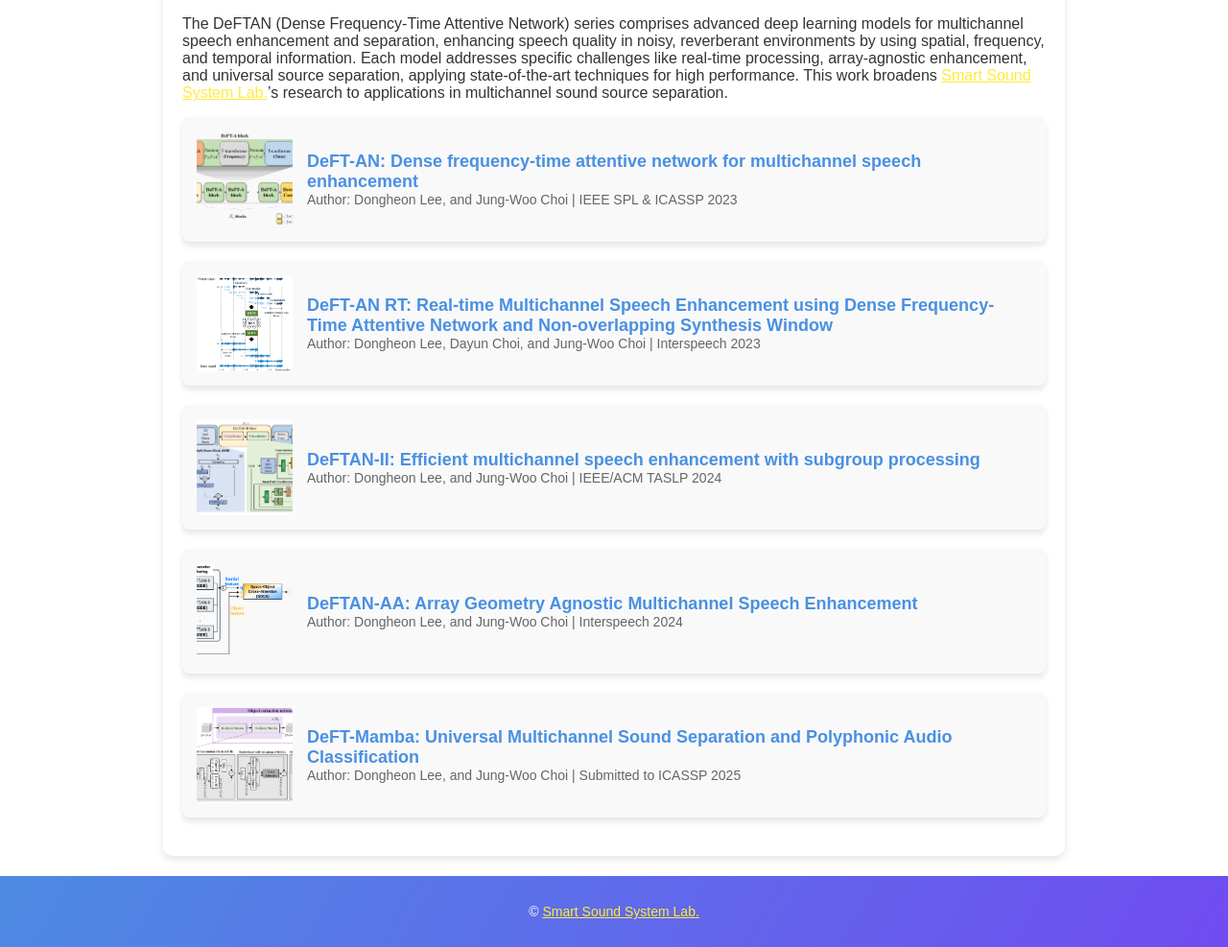
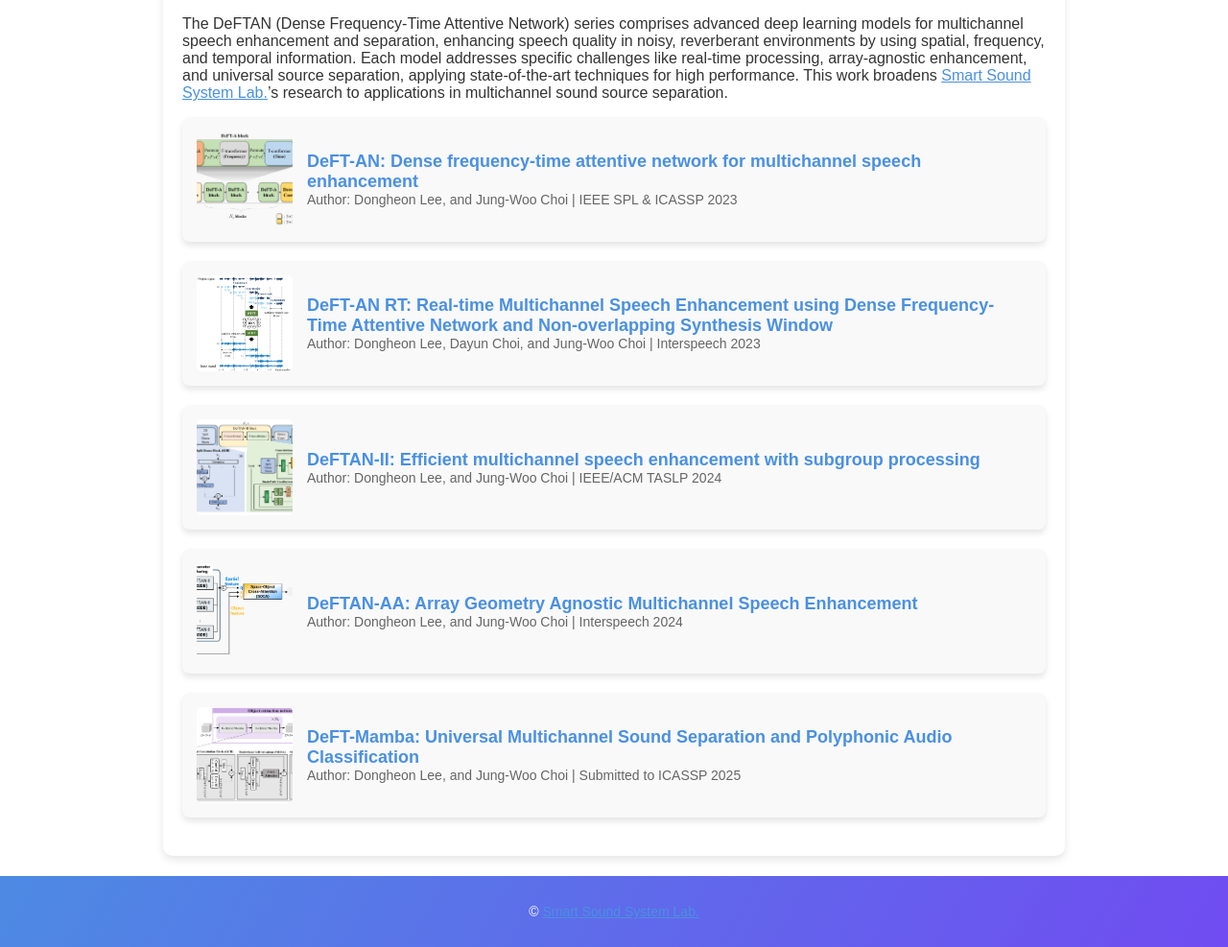
Before and after one commit to donghoney0416/DeFTAN-Series, a plain HTML site: page index.html in a window 1280 px wide. Shown: the part 276-1263 px from the top of the page at 96% size. Drawn offline with Linux system fonts and the light colour scheme.

Commit message:
Update index.html

```diff
--- a/index.html
+++ b/index.html
@@ -113,7 +113,7 @@
     <section>
         <h2>DeFTAN Series</h2>
         <p class="left-aligned">
-The DeFTAN (Dense Frequency-Time Attentive Network) series comprises advanced deep learning models for multichannel speech enhancement and separation, enhancing speech quality in noisy, reverberant environments by using spatial, frequency, and temporal information. Each model addresses specific challenges like real-time processing, array-agnostic enhancement, and universal source separation, applying state-of-the-art techniques for high performance. This work broadens <a href="https://www.sound.kaist.ac.kr/" target="_blank" style="color:#ffeb3b;">Smart Sound System Lab.</a>’s research to applications in multichannel sound source separation.</p>
+The DeFTAN (Dense Frequency-Time Attentive Network) series comprises advanced deep learning models for multichannel speech enhancement and separation, enhancing speech quality in noisy, reverberant environments by using spatial, frequency, and temporal information. Each model addresses specific challenges like real-time processing, array-agnostic enhancement, and universal source separation, applying state-of-the-art techniques for high performance. This work broadens <a href="https://www.sound.kaist.ac.kr/" target="_blank" style="color:#4a90e2;">Smart Sound System Lab.</a>’s research to applications in multichannel sound source separation.</p>
 
         <!-- Content Item 1 -->
         <div class="content-item">
@@ -162,7 +162,7 @@ The DeFTAN (Dense Frequency-Time Attentive Network) series comprises advanced de
     </section>
 
     <footer>
-        <p>&copy; <a href="https://www.sound.kaist.ac.kr/" target="_blank" style="color:#ffeb3b;">Smart Sound System Lab.</a></p>
+        <p>&copy; <a href="https://www.sound.kaist.ac.kr/" target="_blank" style="color:#4a90e2;">Smart Sound System Lab.</a></p>
     </footer>
 
 </body>
```
